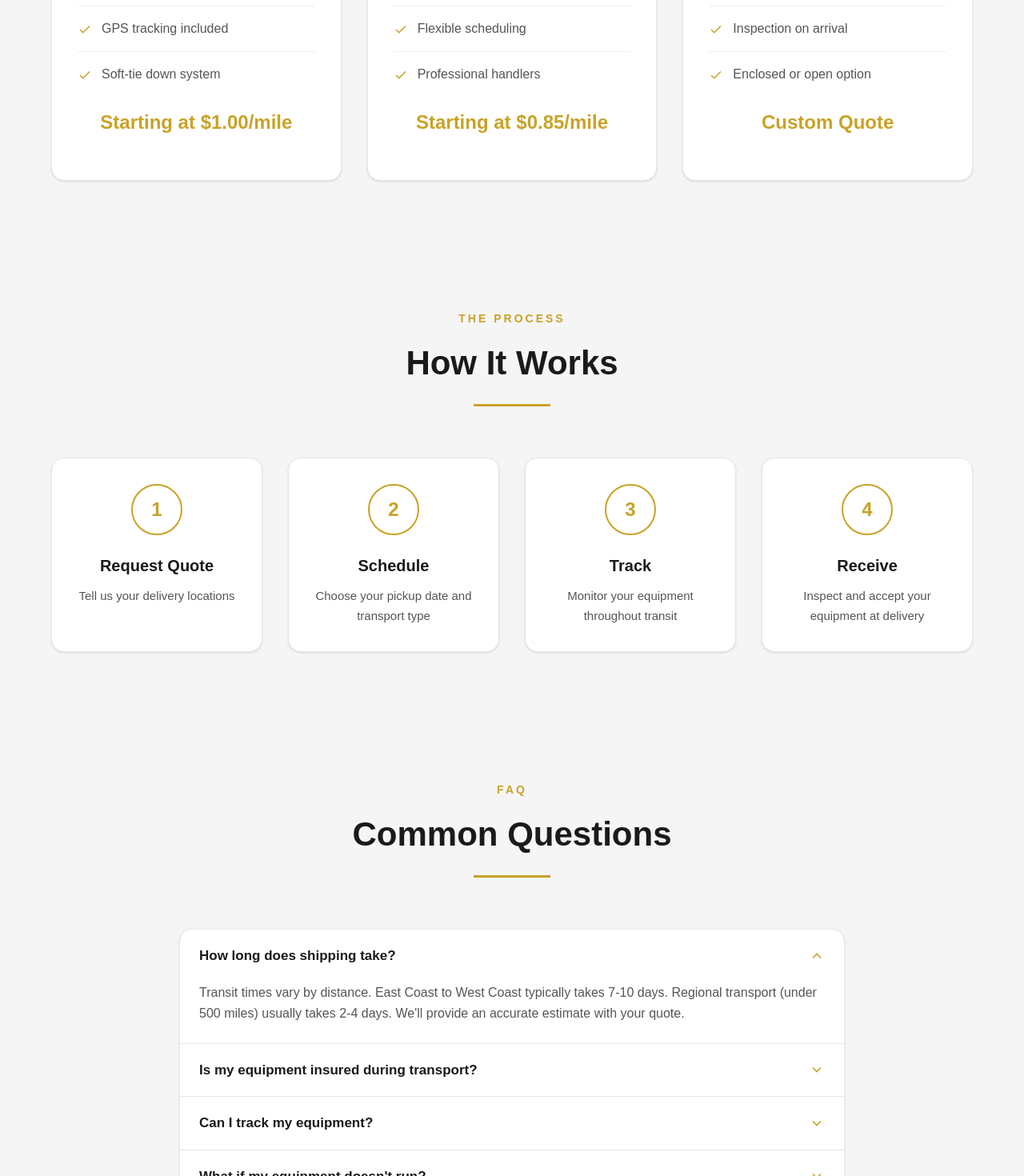
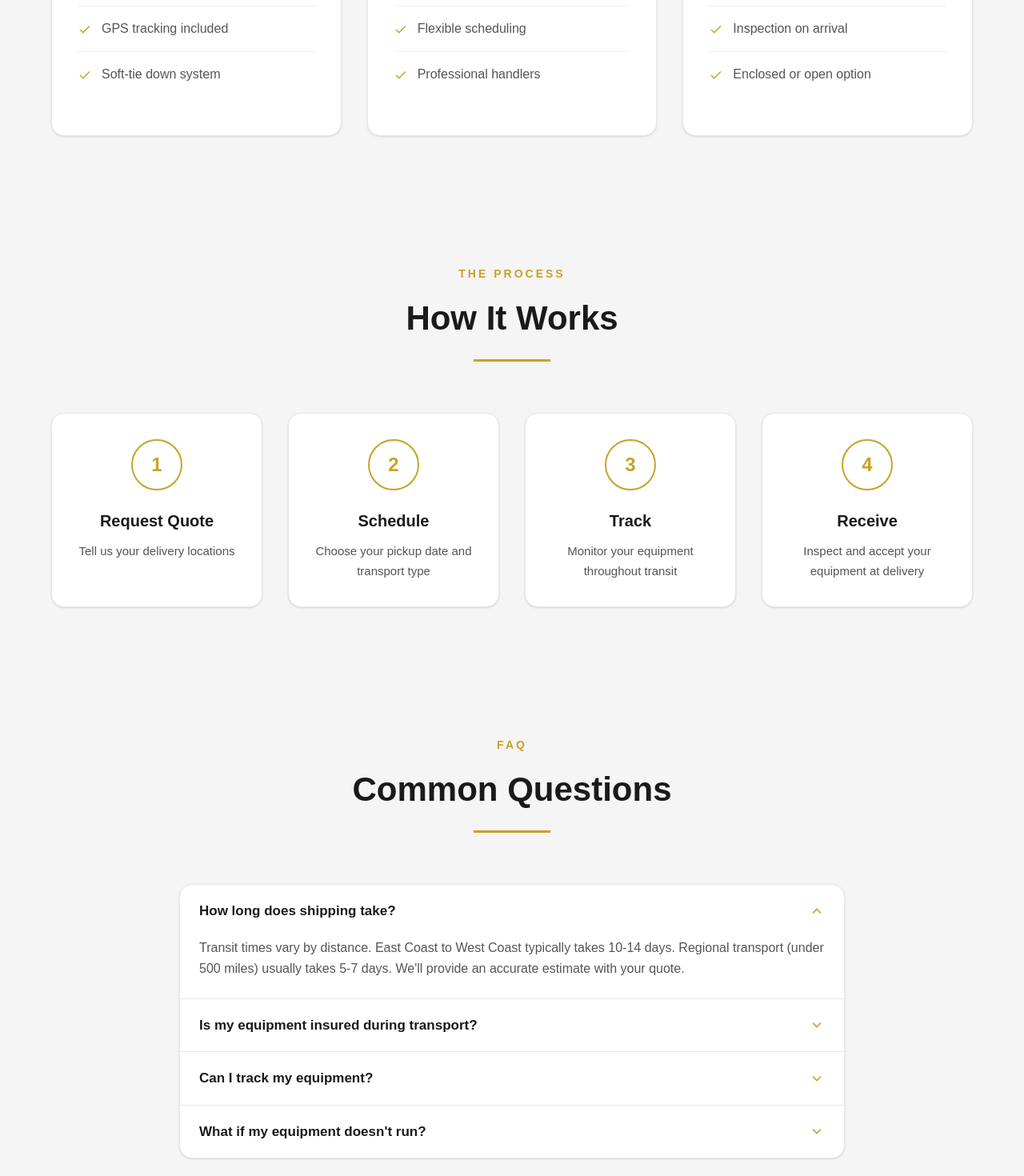
Before and after one commit to janu8889/agri, a Next.js app: page /shipping in a window 1280 px wide. Shown: the part 1740-3210 px from the top of the page at 80% size. Built offline with nearby package versions, Linux system fonts and the light colour scheme.

Commit message:
no price

```diff
--- a/src/app/components/shipping/ServicesSection.jsx
+++ b/src/app/components/shipping/ServicesSection.jsx
@@ -91,13 +91,6 @@ function ServicesSection({ services, ServiceIcon, CheckIcon }) {
                     </li>
                   ))}
                 </ul>
-
-                {/* PRICE */}
-                <div className="text-center mb-6">
-                  <p className="text-[#c9a227] text-2xl font-bold">
-                    {service.price}
-                  </p>
-                </div>
               </div>
             </div>
           ))}
--- a/src/app/shipping/page.jsx
+++ b/src/app/shipping/page.jsx
@@ -39,7 +39,7 @@ const processSteps = [
 const faqs = [
   [
     "How long does shipping take?",
-    "Transit times vary by distance. East Coast to West Coast typically takes 7-10 days. Regional transport (under 500 miles) usually takes 2-4 days. We'll provide an accurate estimate with your quote.",
+    "Transit times vary by distance. East Coast to West Coast typically takes 10-14 days. Regional transport (under 500 miles) usually takes 5-7 days. We'll provide an accurate estimate with your quote.",
   ],
   [
     "Is my equipment insured during transport?",
```
